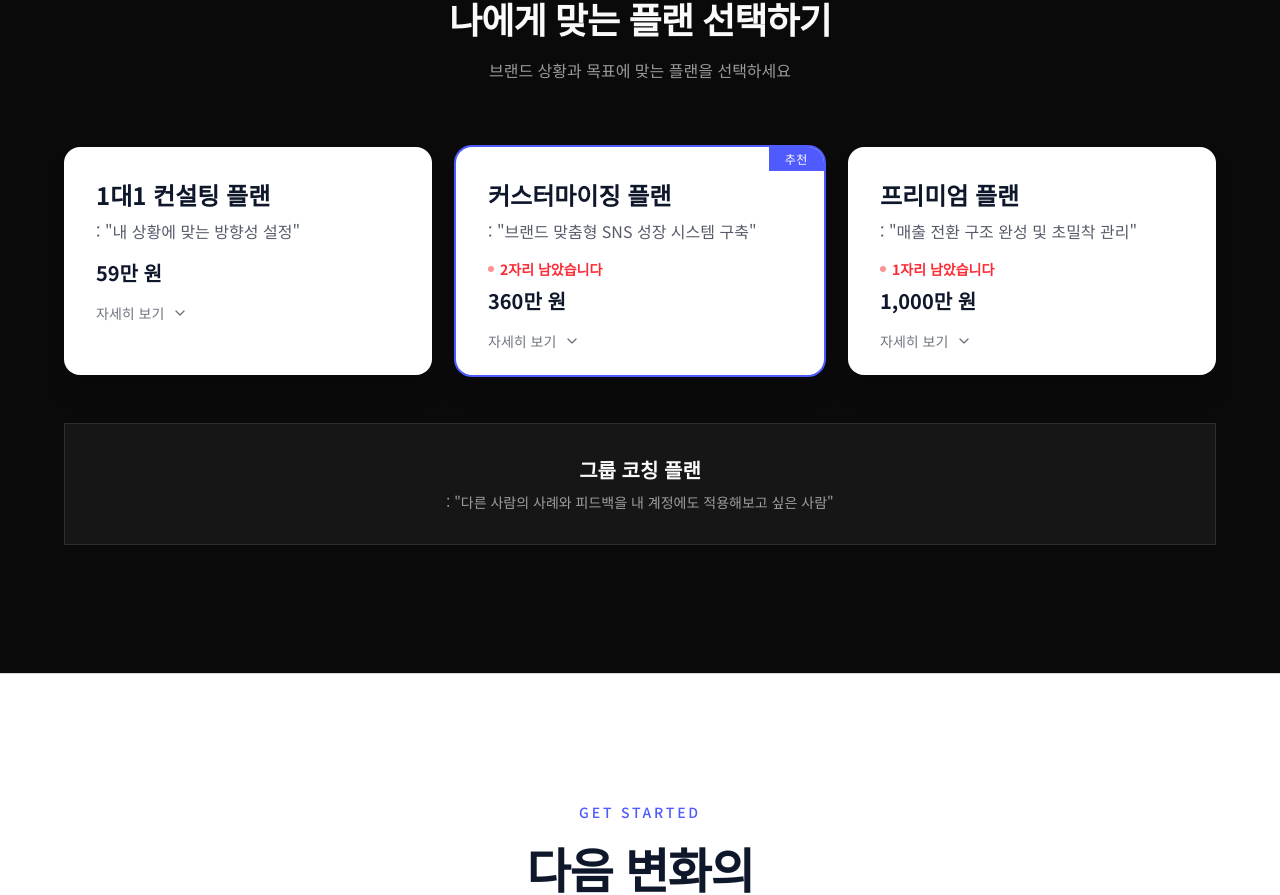
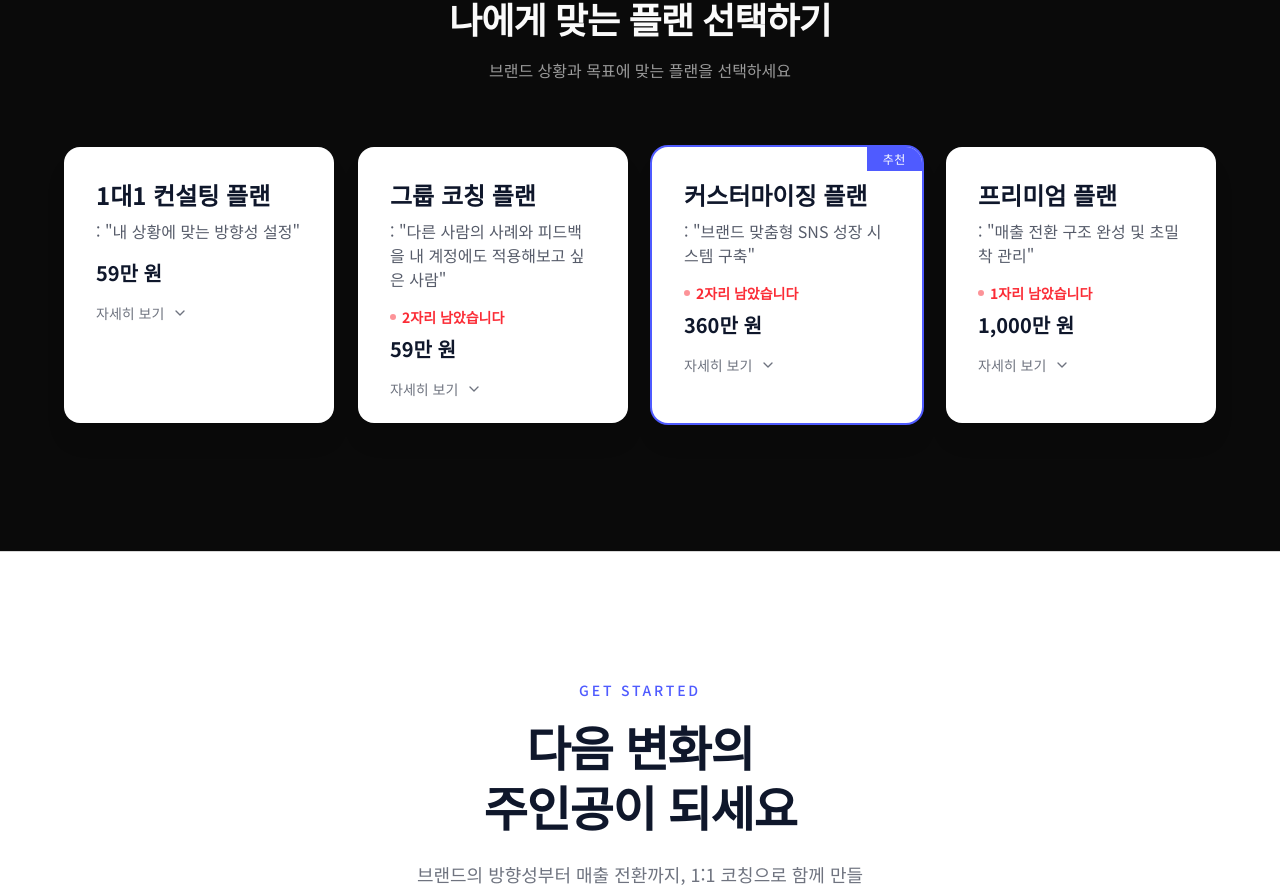
Before and after one commit to kimdoimnida-cell/coach, a Next.js app: page / in a window 1280 px wide. Shown: the part 5525-6420 px from the top of the page. Built offline with nearby package versions, Linux system fonts and the light colour scheme.

Commit message:
Convert Group Coaching Plan to a full grid card

```diff
--- a/components/sections/pricing-section.tsx
+++ b/components/sections/pricing-section.tsx
@@ -15,6 +15,22 @@ const plans = [
       "터지는 포맷 및 방향 제시",
       "프로필 / 링크 / CTA 구조 점검",
       "수익화 흐름 설계 (DM / 상품 / 전환 구조)",
+    ],
+    highlight: false,
+  },
+  {
+    id: "group",
+    name: "그룹 코칭 플랜",
+    subtitle: "다른 사람의 사례와 피드백을 내 계정에도 적용해보고 싶은 사람",
+    spotsLeft: "2자리 남았습니다",
+    price: "59만 원",
+    overview: "월 4회",
+    features: [
+      "주 1회씩 월 4회 라이브 코칭 (80분)",
+      "참여자별 시간 분배 후 순차 피드백 진행",
+      "개인 계정 기반 콘텐츠 및 방향 실시간 피드백",
+      "카카오톡 단체방 내 추가 피드백 및 질문 가능",
+      "와이엘지 미디어 디지털 상품 할인권 제공",
     ],
     highlight: false,
   },
@@ -179,8 +195,8 @@ export function PricingSection() {
           </p>
         </div>
 
-        {/* 3-Column Card Grid */}
-        <div className="grid gap-6 md:grid-cols-3">
+        {/* 4-Column Card Grid */}
+        <div className="grid gap-6 md:grid-cols-2 lg:grid-cols-4">
           {plans.map((plan) => {
             const isExpanded = expandedPlan === plan.id
 
@@ -376,15 +392,7 @@ export function PricingSection() {
           })}
         </div>
 
-        {/* Group Coaching Plan */}
-        <div className="mt-12 border border-primary-foreground/10 bg-primary-foreground/5 p-8 text-center">
-          <p className="text-lg font-bold md:text-xl">
-            {"그룹 코칭 플랜"}
-          </p>
-          <p className="mt-2 text-sm opacity-60">
-            {": \"다른 사람의 사례와 피드백을 내 계정에도 적용해보고 싶은 사람\""}
-          </p>
-        </div>
+
       </div>
     </section>
   )
```
